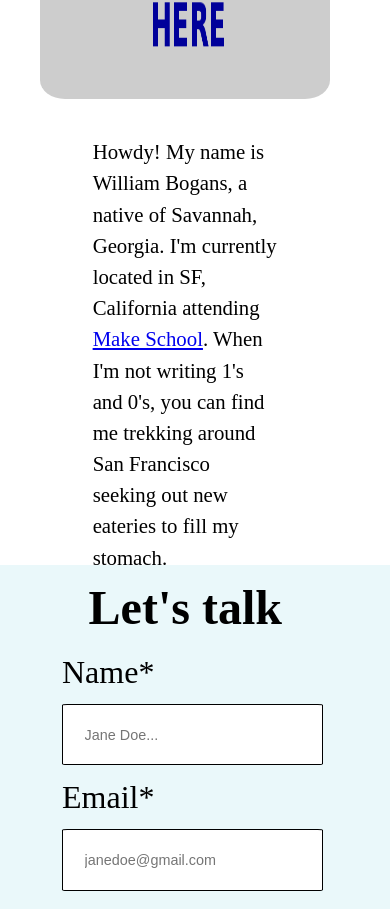
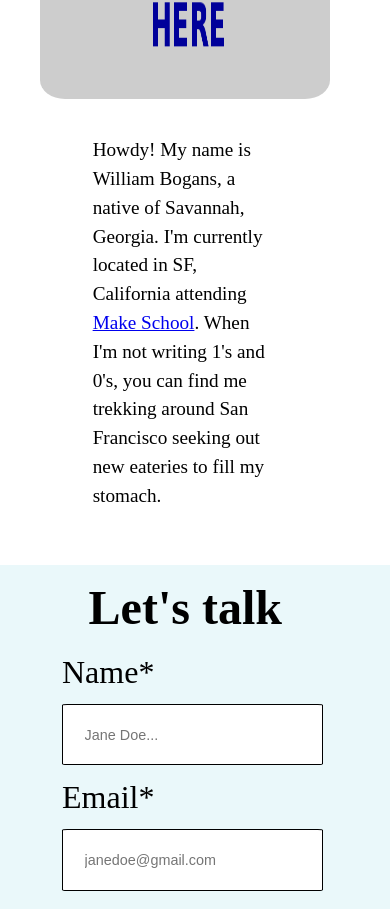
Before and after one commit to salvadb23/Personal-Website, a React (Create React App) app: page / in a window 390 px wide. Shown: the part 4215-5124 px from the top of the page. Built offline with nearby package versions, Linux system fonts and the light colour scheme; a web font is replaced by a local one.

Commit message:
testing about text size on mobile

```diff
--- a/src/CSS/About.css
+++ b/src/CSS/About.css
@@ -29,6 +29,6 @@
     width: 95%;
   }
   .about-section p {
-    font-size: 1.3em;
+    font-size: 1.2em;
   }
 }
--- a/src/CSS/TechTools.css
+++ b/src/CSS/TechTools.css
@@ -67,7 +67,7 @@ ul {
 
 /* Mobile Styles */
 @media screen and (max-width: 540px) {
-  .techTools {
+  .techTools ul {
     width: 95%;
   }
 }
```
